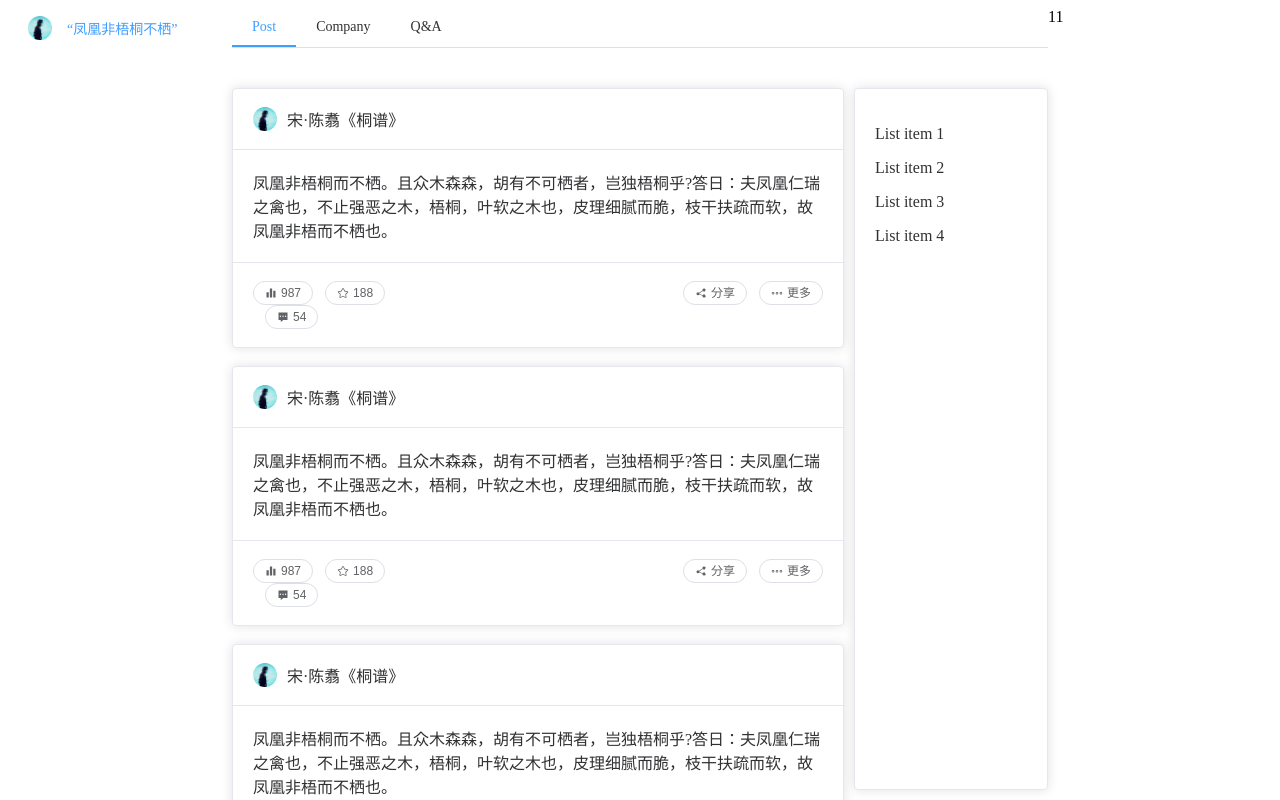
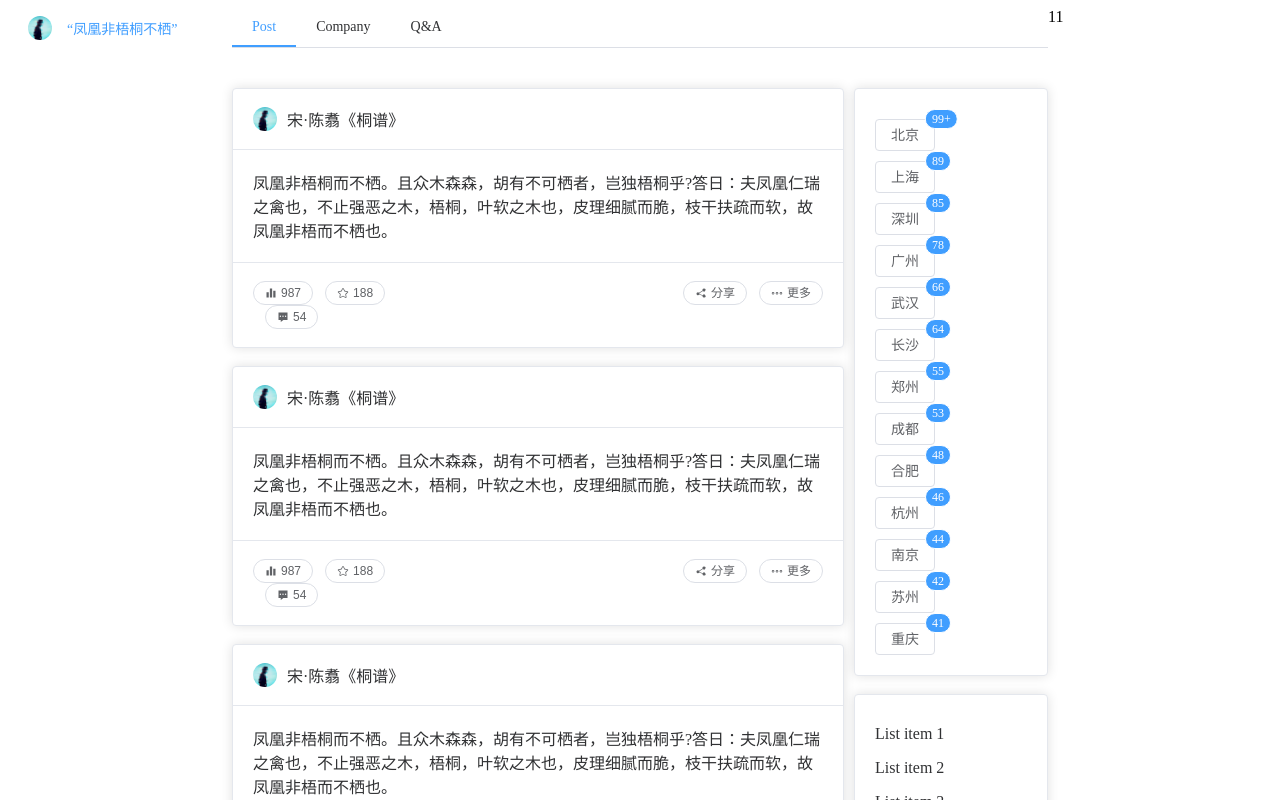
Before and after one commit to BaoYi-9527/Vue3-Basic, a Vue app: page / in a window 1280 px wide. Shown: the top 800 px of the page. Built offline with nearby package versions, Linux system fonts and the light colour scheme.

Commit message:
feat:badge

```diff
--- a/src/views/MainView.vue
+++ b/src/views/MainView.vue
@@ -1,6 +1,23 @@
 <script setup>
 
 import PostComponent from "@/components/Post/PostComponent.vue";
+
+const badgeItems = [
+  {"id": 1, "name": '北京', "count": 167},
+  {"id": 2, "name": '上海', "count": 89},
+  {"id": 3, "name": '深圳', "count": 85},
+  {"id": 4, "name": '广州', "count": 78},
+  {"id": 5, "name": '武汉', "count": 66},
+  {"id": 6, "name": '长沙', "count": 64},
+  {"id": 7, "name": '郑州', "count": 55},
+  {"id": 8, "name": '成都', "count": 53},
+  {"id": 9, "name": '合肥', "count": 48},
+  {"id": 10, "name": '杭州', "count": 46},
+  {"id": 11, "name": '南京', "count": 44},
+  {"id": 12, "name": '苏州', "count": 42},
+  {"id": 13, "name": '重庆', "count": 41},
+]
+
 </script>
 
 <template>
@@ -20,7 +37,13 @@ import PostComponent from "@/components/Post/PostComponent.vue";
           <br>
         </el-col>
         <el-col :span="6">
-          <el-card style="max-width: 480px; margin-left: 10px; min-height: 700px">
+          <el-card style="max-width: 480px; margin-left: 10px; min-height: 100px">
+            <el-badge v-for="item in badgeItems" :key="item.id" :value="item.count" class="item" type="primary">
+              <el-button>{{ item.name }}</el-button>
+            </el-badge>
+          </el-card>
+          <br>
+          <el-card style="max-width: 480px; margin-left: 10px; min-height: 300px">
             <p v-for="o in 4" :key="o" class="text item">{{ 'List item ' + o }}</p>
           </el-card>
         </el-col>
@@ -31,5 +54,8 @@ import PostComponent from "@/components/Post/PostComponent.vue";
 </template>
 
 <style scoped>
-
+.item {
+  margin-top: 10px;
+  margin-right: 30px;
+}
 </style>
```
